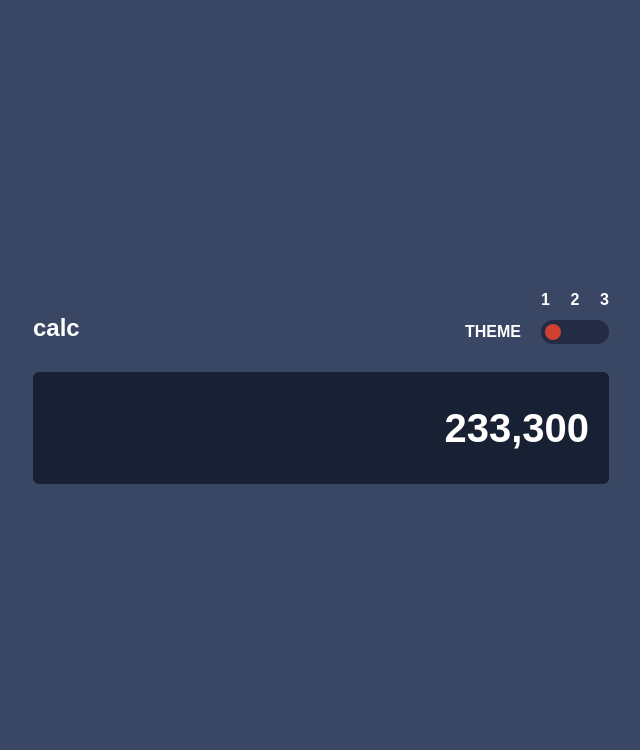
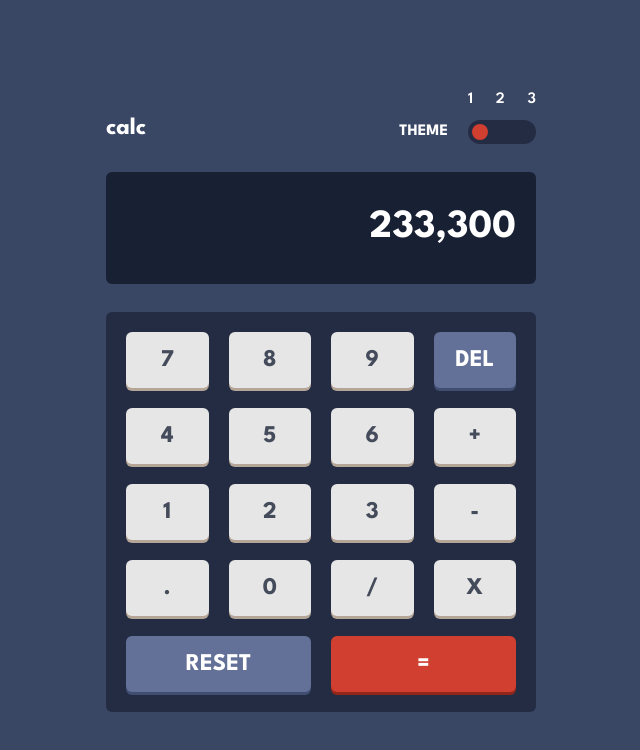
Before and after one commit to uptowngirl757/calculator-app, a React (Vite) app: page / in a window 1280 px wide. Shown: the top 750 px of the page, without its empty margins (319-959 px from the left). Built offline with nearby package versions, Linux system fonts and the light colour scheme.

Commit message:
Added Calculator design

```diff
--- a/src/App.jsx
+++ b/src/App.jsx
@@ -16,7 +16,7 @@ const App = () => {
   }, [theme])
   return (
     <div className="min-h-screen flex flex-col justify-center items-center">
-      <div className="max-w-xl w-full">
+      <div className="max-w-107.5 mx-auto w-[95%]">
         <ThemeSwitcher theme={theme} setTheme={setTheme} />
         <Calculator theme={theme} setTheme={setTheme} />
       </div>
--- a/src/components/Calculator.jsx
+++ b/src/components/Calculator.jsx
@@ -8,6 +8,41 @@ const Calculator = ({ theme, setTheme }) => {
       >
         233,300
       </div>
+      <div className="bg-toggle-keypad-bg rounded-md p-5 grid grid-cols-[repeat(4,minmax(60px,90px))] gap-5 items-center justify-center">
+        {[
+          '7',
+          '8',
+          '9',
+          'del',
+          '4',
+          '5',
+          '6',
+          '+',
+          '1',
+          '2',
+          '3',
+          '-',
+          '.',
+          '0',
+          '/',
+          'x',
+          'reset',
+          '=',
+        ].map(val => (
+          <button
+            key={val}
+            className={`uppercase  cursor-pointer p-3 transition-all duration-300 font-bold text-2xl rounded-md
+              ${val === 'reset' || val === '=' ? 'col-span-2 ' : 'col-span-1'}
+            ${val === 'reset' || val === 'del' ? 'bg-reset-del-key-bg shadow-[0_3px_0_0_var(--color-reset-del-key-shadow)] text-text-white' : val === '=' ? `bg-equal-key-bg shadow-[0_3px_0_0_var(--color-equal-key-shadow)] ${theme === 3 ? 'text-text-equal' : 'text-text-white'}` : `bg-key-bg  text-text-dark shadow-[0_3px_0_0_var(--color-key-shadow)]`} ${
+              val === 'del' || val === 'reset' || val === '=' || theme === 3
+                ? 'relative overflow-hidden before:absolute before:inset-0 before:bg-white before:opacity-0 hover:before:opacity-20 before:transition-opacity before:duration-300'
+                : 'hover:bg-text-white'
+            }`}
+          >
+            {val}
+          </button>
+        ))}
+      </div>
     </section>
   )
 }
--- a/src/index.css
+++ b/src/index.css
@@ -1,7 +1,7 @@
 @import 'tailwindcss';
 
 body {
-  font-family: 'Leauge Spartan', sans-serif;
+  font-family: 'League Spartan', sans-serif;
   min-height: 100vh;
   /* display: flex;
   justify-content: center;
```
